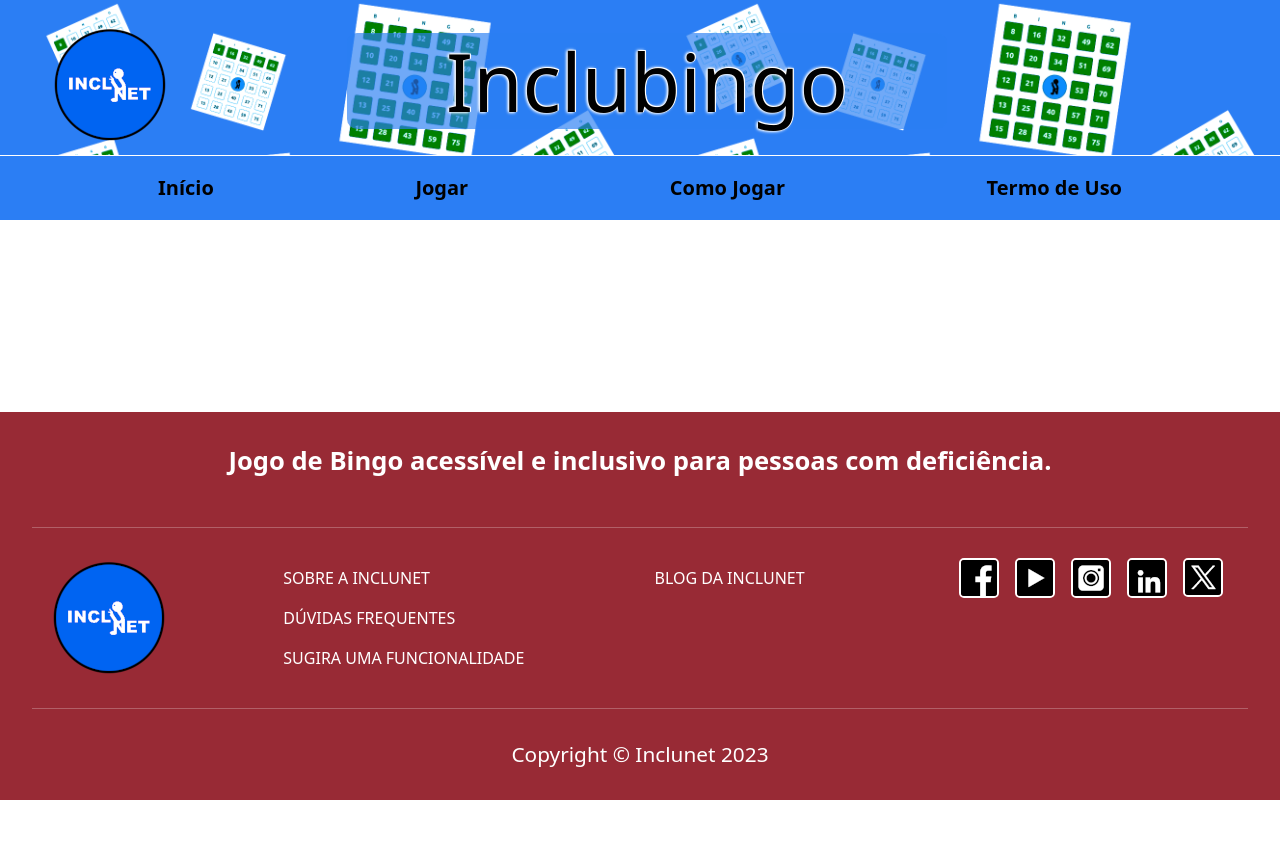
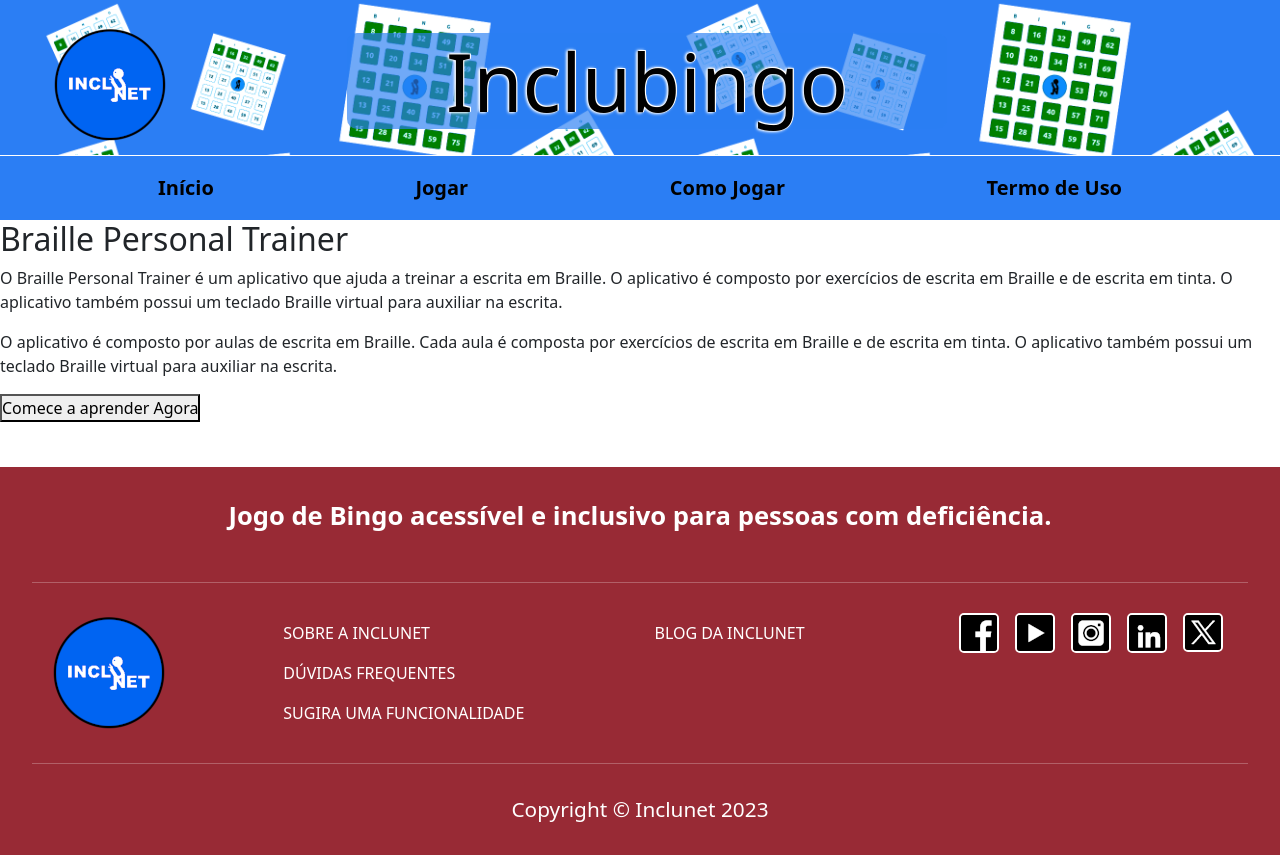
Before and after one commit to inclunet/bin-go, a SvelteKit app in the folder bingo/: page /braille in a window 1280 px wide. Before the commit the page ends 800 px from the top, so only its background shows below. Built offline with nearby package versions, Linux system fonts and the light colour scheme.

Commit message:
adding start flow to start learning

```diff
--- a/bingo/src/lib/braille.js
+++ b/bingo/src/lib/braille.js
@@ -5,6 +5,7 @@
     CurrentClass: 0,
         CurrentPunctuation: 0,
     CurrentRound: 0,
+    Player: -1,
     TotalPunctuation: 0,
     Challenge: {
         Braille: [],
--- a/bingo/src/routes/braille/+page.svelte
+++ b/bingo/src/routes/braille/+page.svelte
@@ -0,0 +1,25 @@
+<script>
+    import { goto } from "$app/navigation";
+    import PageTitle from "$lib/PageTitle.svelte";
+
+const handleStartLearningNow = () => {
+goto(`/braille/new`);
+};
+</script>
+
+<PageTitle title="Braille Personal Trainer" />
+
+<h2>Braille Personal Trainer</h2>
+
+<p>
+    O Braille Personal Trainer é um aplicativo que ajuda a treinar a escrita em Braille. O aplicativo é composto por
+    exercícios de escrita em Braille e de escrita em tinta. O aplicativo também possui um teclado Braille virtual para
+    auxiliar na escrita.
+</p>
+
+<p>
+    O aplicativo é composto por aulas de escrita em Braille. Cada aula é composta por exercícios de escrita em Braille e
+    de escrita em tinta. O aplicativo também possui um teclado Braille virtual para auxiliar na escrita.
+</p>
+
+<button on:click={handleStartLearningNow}>Comece a aprender Agora</button>
```
Also changed, not shown: bingo/src/routes/braille/new/+page.svelte (added, +22 -0 lines).
